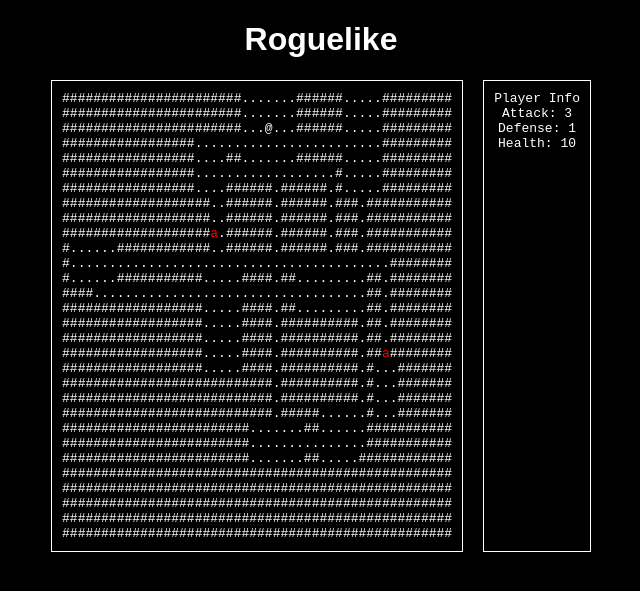
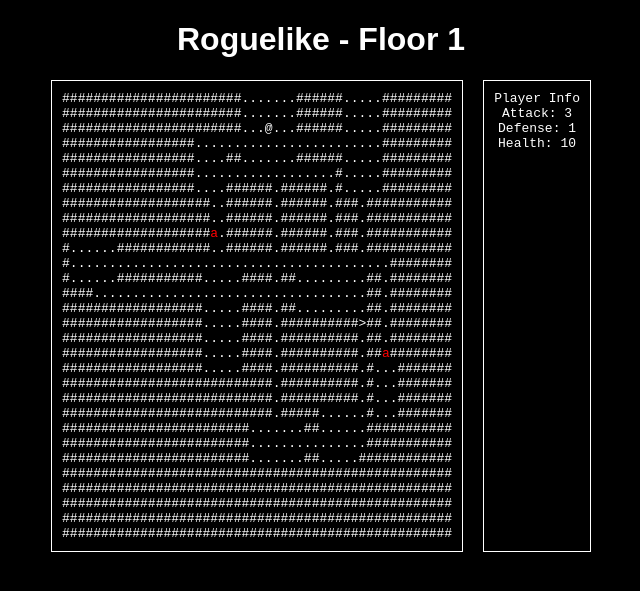
Before and after one commit to nizbridge/nizbridge.github.io, a Jekyll site: the page project/mhn/index.html, which Jekyll copies as it is, in a window 1280 px wide. Shown: the top 591 px of the page, without its empty margins (319-959 px from the left). Built offline with Jekyll 4.4.1, drawn with Linux system fonts in a browser that asks for light colours; some of the changed lines change nothing that is shown.

Commit message:
[project_rogue] 랜덤 맵, 몹 배치, 기본 전추, 계단이동 기능 구현.

```diff
--- a/project/mhn/index.html
+++ b/project/mhn/index.html
@@ -7,7 +7,7 @@
     <link rel="stylesheet" href="css/mhn.css">
 </head>
 <body>
-    <h1>Roguelike</h1>
+    <h1>Roguelike - Floor <span id="floor-number">1</span></h1>
     <div id="game-container">
         <div id="game"></div>
         <div id="player-info"></div>
--- a/project/mhn/js/mhn.js
+++ b/project/mhn/js/mhn.js
@@ -3,6 +3,7 @@
 const PLAYER = '@';
 const WALL = '#';
 const FLOOR = '.';
+const STAIRS = '>';
 const NUM_ROOMS = 10;
 const ROOM_MIN_SIZE = 3;
 const ROOM_MAX_SIZE = 8;
@@ -17,6 +18,9 @@
 
 let gameMap = [];
 let monsters = [];
+let floor = 1;
+let stairsPosition = { x: 0, y: 0 }; // Stairs position
+let canDescend = false; // Flag to determine if player is on stairs
 
 const MONSTER_TYPES = {
     'a': {
@@ -47,6 +51,7 @@
         gameMap[y][x] = FLOOR;
     }
 }
+
 
 function generateMap() {
     gameMap = [];
@@ -90,8 +95,24 @@
         }
     }
 
+    placeStairs();
     generateMonsters();
     gameMap[player.y][player.x] = PLAYER;
+    canDescend = false; // Reset flag
+}
+
+function placeStairs() {
+    let room = gameMap.find(row => row.includes(FLOOR));
+    if (room) {
+        let x = Math.floor(Math.random() * WIDTH);
+        let y = Math.floor(Math.random() * HEIGHT);
+        while (gameMap[y][x] !== FLOOR) {
+            x = Math.floor(Math.random() * WIDTH);
+            y = Math.floor(Math.random() * HEIGHT);
+        }
+        gameMap[y][x] = STAIRS;
+        stairsPosition = { x, y }; // Save the stairs position
+    }
 }
 
 function generateMonsters() {
@@ -110,6 +131,8 @@
         gameMap[monster.y][monster.x] = 'a';
     }
 }
+
+
 
 function drawMap() {
     let gameDiv = document.getElementById('game');
@@ -144,6 +167,12 @@
     playerInfoDiv.innerHTML = `Player Info\nAttack: ${player.attack}\nDefense: ${player.defense}\nHealth: ${player.health}`;
 }
 
+function updateFloorInfo() {
+    let floorDiv = document.getElementById('floor-number');
+    floorDiv.innerHTML = floor;
+}
+
+
 function movePlayer(dx, dy) {
     let newX = player.x + dx;
     let newY = player.y + dy;
@@ -151,11 +180,26 @@
     if (newX >= 0 && newX < WIDTH && newY >= 0 && newY < HEIGHT) {
         let destination = gameMap[newY][newX];
 
-        if (destination === FLOOR) {
+        if (destination === FLOOR || destination === STAIRS) {
+            // Move player to new position
             gameMap[player.y][player.x] = FLOOR;
             player.x = newX;
             player.y = newY;
+
+            // If the player moves off the stairs, restore the stairs tile
+            if (player.x !== stairsPosition.x || player.y !== stairsPosition.y) {
+                gameMap[stairsPosition.y][stairsPosition.x] = STAIRS;
+            }
+
             gameMap[player.y][player.x] = PLAYER;
+
+            // Set canDescend flag if on stairs
+            if (destination === STAIRS) {
+                canDescend = true;
+                logMessage(`You are on stairs. Press '>' to move to the next floor.`);
+            } else {
+                canDescend = false; // Reset flag if player moves off stairs
+            }
         } else if (destination === 'a') {
             let monster = monsters.find(m => m.x === newX && m.y === newY);
             if (monster) {
@@ -194,6 +238,19 @@
         case 'ArrowRight':
             movePlayer(1, 0);
             break;
+        case '>':
+            // Only allow descending if on stairs
+            if (canDescend) {
+                floor++;
+                updateFloorInfo();
+                generateMap();
+                drawMap();
+                updatePlayerInfo(); // Update player info after map generation
+                logMessage(`Descending to floor ${floor}.`);
+            } else {
+                logMessage(`You must be on stairs to descend.`);
+            }
+            break;
     }
 }
 
@@ -202,3 +259,4 @@
 generateMap();
 drawMap();
 updatePlayerInfo(); // Initial update of player info
+updateFloorInfo(); // Initial update of floor info
```
